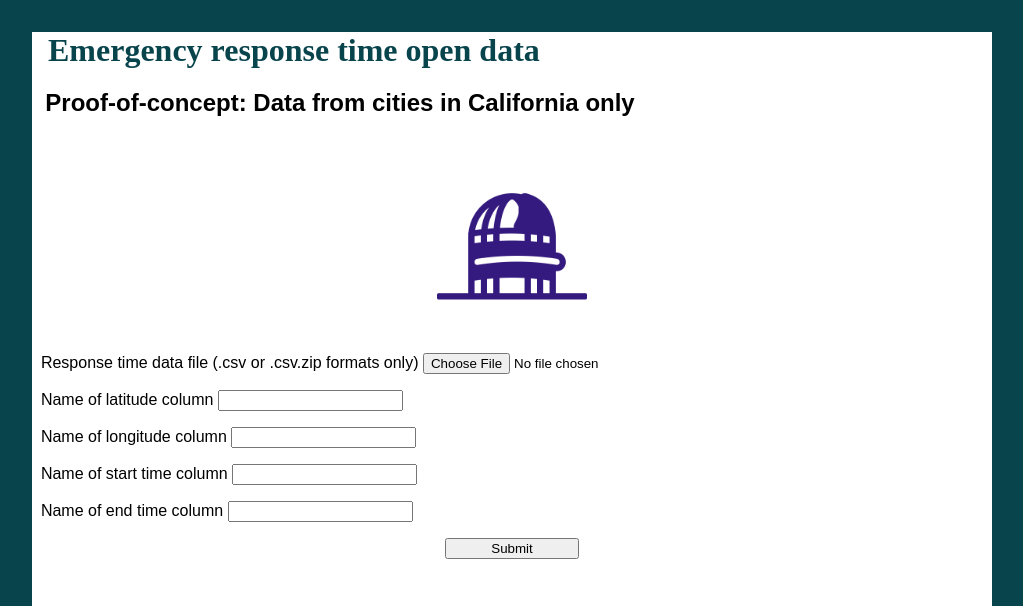
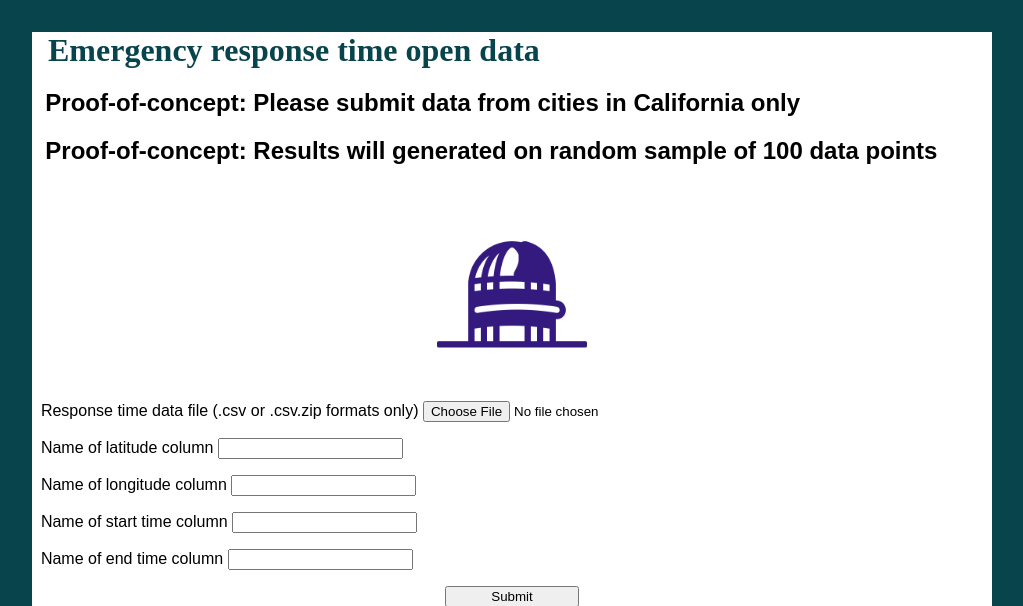
Before and after one commit to edjzhang/codea-api-v2, a Flask app: page / in a window 1280 px wide. Shown: the top 606 px of the page, without its empty margins (128-1151 px from the left). Run offline with Flask 2, Linux system fonts and the light colour scheme; parts of the project's set-up code (start-up, migrations or seed data) failed here and were passed over.

Commit message:
Add caveats to title page

```diff
--- a/templates/upload.html
+++ b/templates/upload.html
@@ -15,7 +15,8 @@
    <body>
       <header>
          <h1> &nbsp; Emergency response time open data</h1>
-         <h2> &nbsp; Proof-of-concept: Data from cities in California only</h2>
+         <h2> &nbsp; Proof-of-concept: Please submit data from cities in California only</h2>
+         <h2> &nbsp; Proof-of-concept: Results will generated on random sample of 100 data points</h2>
       </header>
       <div style="text-align:center">
          <img src="{{url_for('static', filename='moti_logo.png')}}" width = "200" height = "200" />
--- a/utils.py
+++ b/utils.py
@@ -50,10 +50,6 @@ def test_equity(df, col, threshold, alternative):
 def generate_pdf(reference_gdf, geojson, income_median, black_median, hispanic_median):
     pdf = FPDF()
 
-    pdf.add_page()
-    pdf.set_font('Arial', 'B', 12)
-    pdf.multi_cell(txt="Results generated on random sample of 100 data points for this proof-of-concept")
-
     pdf = add_plot_to_pdf(pdf, reference_gdf, geojson, 'response_time',
                           'Response times by zip code', 'hot_r')
     pdf = add_plot_to_pdf(pdf, reference_gdf, geojson, 'Per Capita Income',
@@ -75,6 +71,8 @@ def generate_pdf(reference_gdf, geojson, income_median, black_median, hispanic_m
     # hispanic_pval = test_equity(reference_gdf, 'Hispanic/Latino Ethnicity', hispanic_median, 'smaller')
     # adjusted_pvals = multipletests([income_pval, black_pval, hispanic_pval], method='holm')[1]
 
+    pdf.set_font('Arial', 'B', 12)
+    pdf.add_page()
     pdf.multi_cell(txt="Positive correlations mean response time was slower for zip codes with more residents of color"\
                        " or with lower income (considered strong above 0.7)"\
                        "\nCorrelation with lower-income residents: " + str(corr_df[0].round(2)) +\
```
